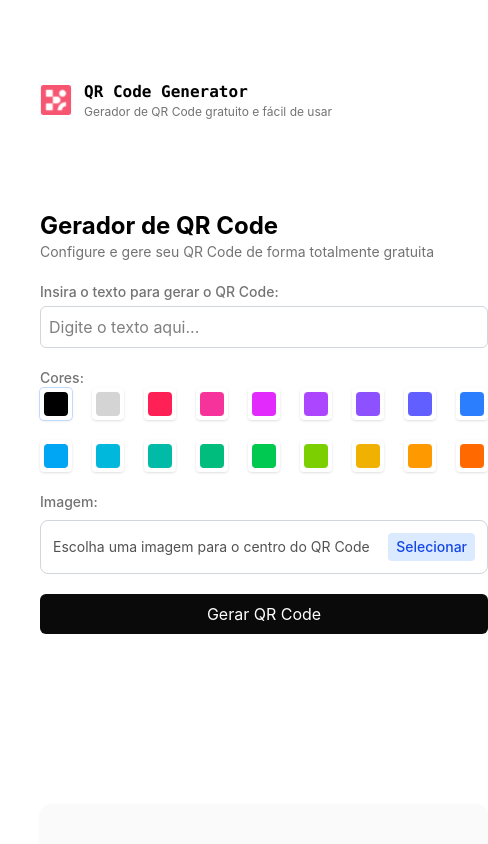
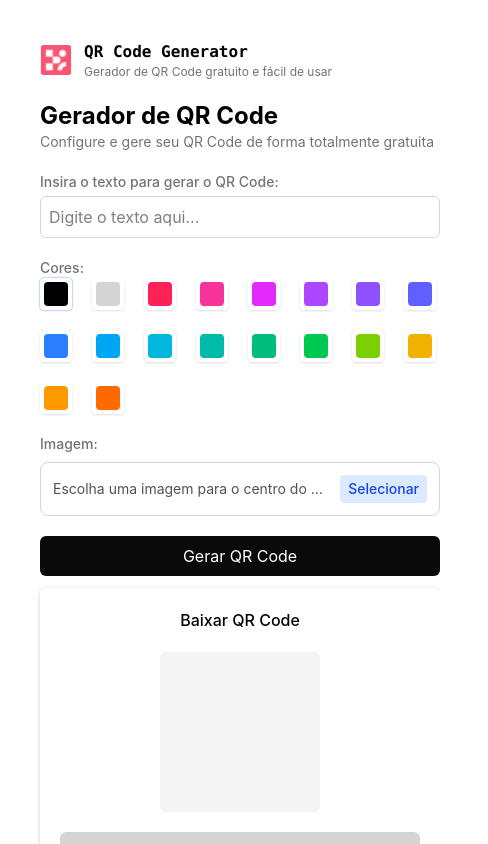
Before and after one commit to httpsGabrielle/react-qr-code-generator, a React (Vite) app: page /qrcode in a window 390 px wide. Shown: the top 844 px of the page, 488 px wide, since content can reach past the window. Built offline with nearby package versions, Linux system fonts and the light colour scheme.

Commit message:
feat: ajusta layout e responsividade do formulário e visualização do QR Code

```diff
--- a/src/pages/Home/QrcodeForm.jsx
+++ b/src/pages/Home/QrcodeForm.jsx
@@ -38,10 +38,10 @@ export default function Home({ onSubmitForm }) {
 	};
 
 	return (
-		<div className="flex-1 h-full">
-			<div className="w-md flex flex-col gap-5 justify-center h-full relative ">
+		<div className="flex-1 h-min-screen">
+			<div className="w-100 flex flex-col gap-5 justify-center h-min-full ">
 				{/* Logo */}
-				<div className="absolute top-10 left-0 flex items-center gap-3">
+				<div className="flex items-center gap-3">
 					<div className="bg-[url(./assets/images/logo.svg)] w-8 h-8 bg-cover bg-center"></div>
 					<div>
 						<h1 className="text-md font-mono font-bold">QR Code Generator</h1>
--- a/src/pages/Home/QrcodeView.jsx
+++ b/src/pages/Home/QrcodeView.jsx
@@ -2,8 +2,8 @@ import QrcodeGenerator from '../../components/QrcodeGenerator';
 
 export default function QrcodeView(props) {
 	return (
-		<div className="h-full flex-1 bg-neutral-50 rounded-xl drop-shadow-xs flex flex-col gap-5 items-center justify-center">
-			<div className="w-md bg-white rounded-md drop-shadow-sm p-5 flex flex-col justify-center items-center gap-5">
+		<div className="h-min-screen flex-1 bg-neutral-50 rounded-xl drop-shadow-xs flex flex-col gap-5 items-center justify-center">
+			<div className="w-100 h-min-screen bg-white rounded-md drop-shadow-sm p-5 flex flex-col justify-center items-center gap-5">
 				<h2 className="text-md font-medium text-center">Baixar QR Code</h2>
 				{/* Aqui ficará o QR Code gerado */}
 				<QrcodeGenerator {...props} />
--- a/src/pages/Home/index.jsx
+++ b/src/pages/Home/index.jsx
@@ -18,7 +18,7 @@ export default function Home() {
 	return (
 		<>
 			<div className="container mx-auto">
-				<div className="flex flex-wrap h-screen p-10 ">
+				<div className="flex flex-wrap min-h-screen p-10 gap-3">
 					<QrcodeForm
 						onSubmitForm={(e) => {
 							handleSubmit(e);
```
Lines whose indentation alone changed are shown as unchanged.
